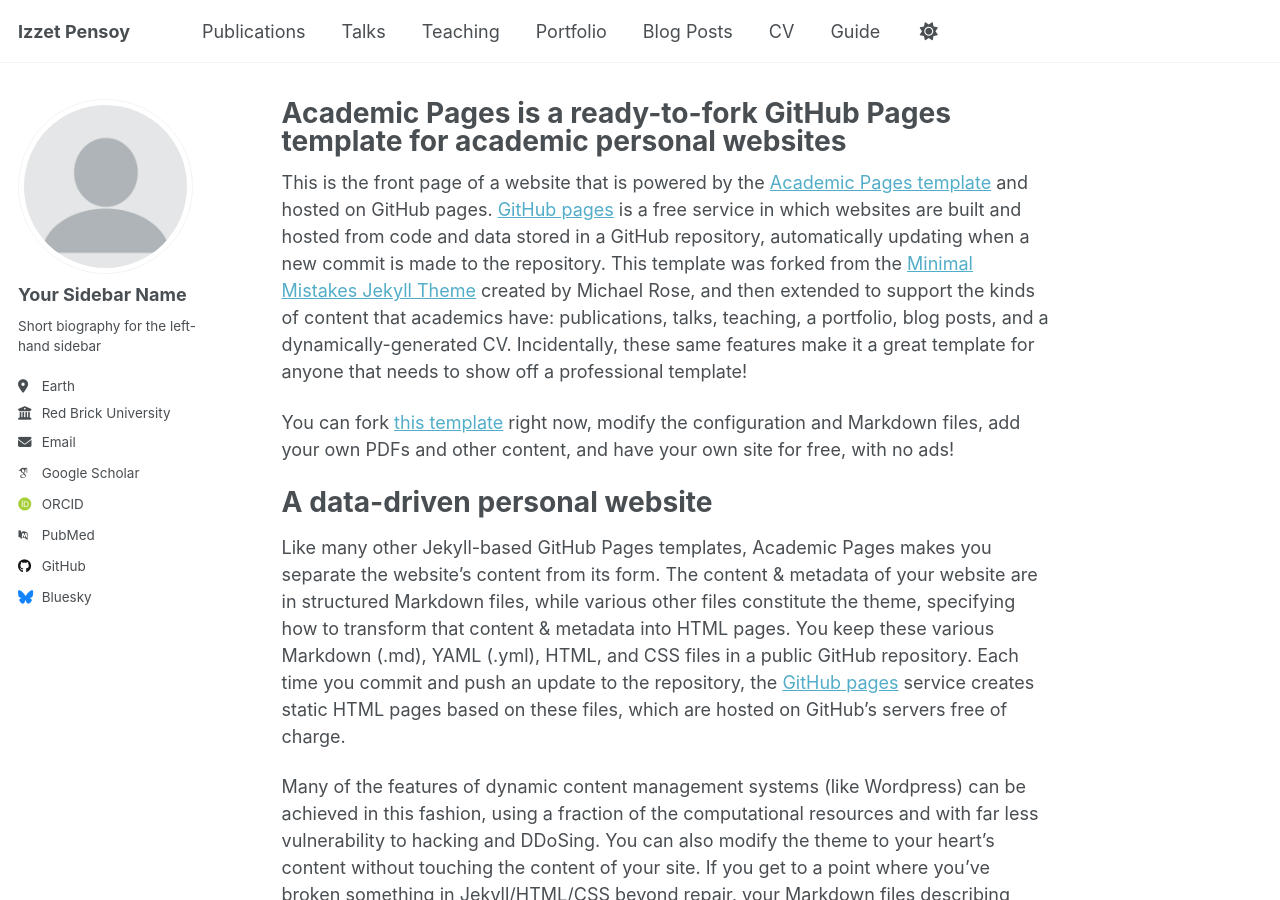
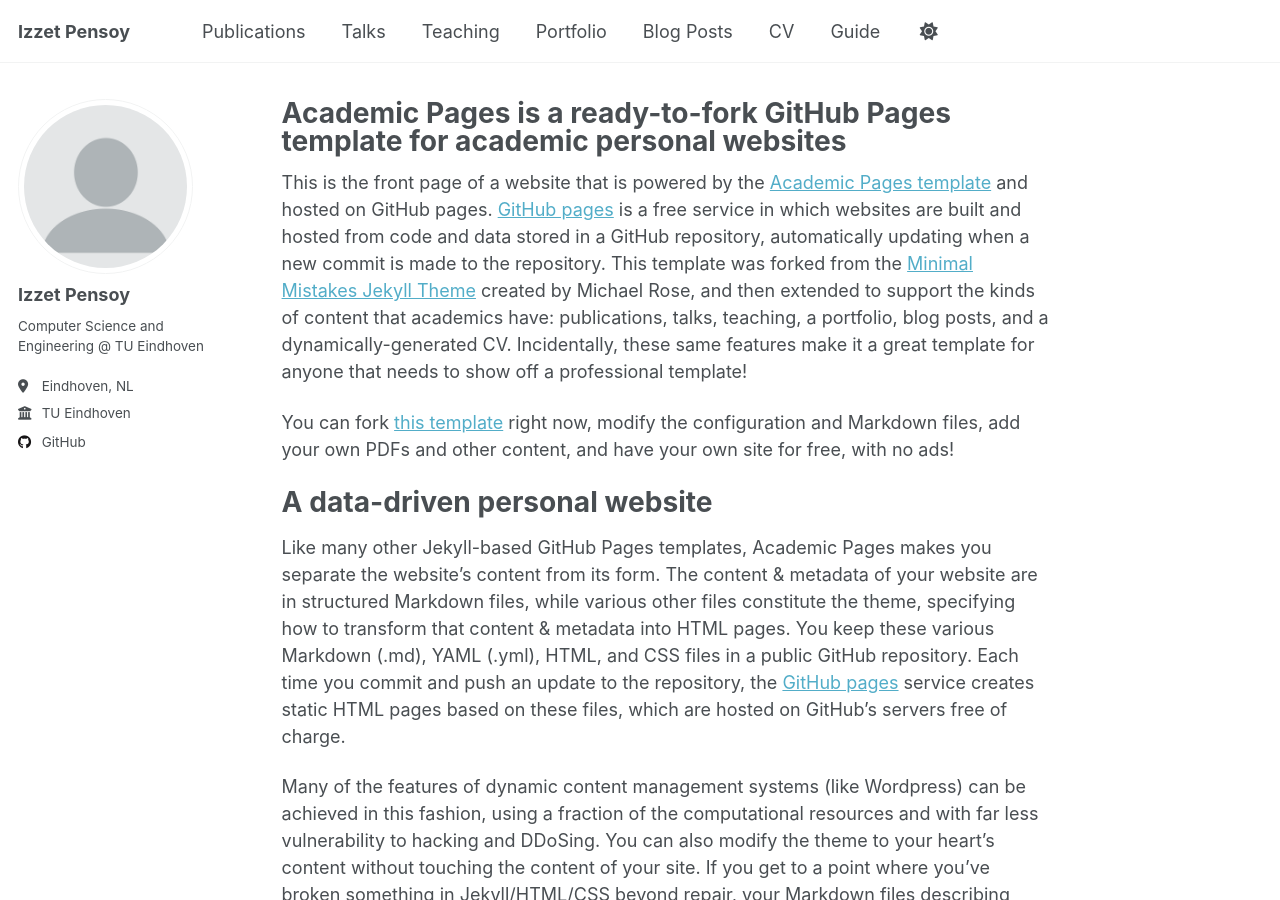
Before and after one commit to izzetp/izzetp.github.io, a Jekyll site: the page built from _pages/about.md, in a window 1280 px wide and 900 px high. Built offline with Jekyll 4.4.1, drawn with Linux system fonts in a browser that asks for light colours; some web fonts are replaced; a script that is not in the unit is left out.

Commit message:
Update _config.yml

```diff
--- a/_config.yml
+++ b/_config.yml
@@ -24,23 +24,23 @@
 author:
   # Biographic information
   avatar           : "profile.png"
-  name             : "Your Sidebar Name"
+  name             : "Izzet Pensoy"
   pronouns         : # example: "she/her"
-  bio              : "Short biography for the left-hand sidebar"
-  location         : "Earth"
-  employer         : "Red Brick University"
+  bio              : "Computer Science and Engineering @ TU Eindhoven"
+  location         : "Eindhoven, NL"
+  employer         : "TU Eindhoven"
   uri              : # URL
-  email            : "none@example.org"
+  email            : # ""
 
   # Academic websites
   academia         : # URL
-  arxiv            : # URL - Update with the correct link to your profile
-  googlescholar    : "https://scholar.google.com/citations?user=PS_CX0AAAAAJ"
+  arxiv            : # URL
+  googlescholar    : # URL
   inspire-hep      : # URL
   impactstory      : # URL
-  orcid            : "http://orcid.org/yourorcidurl"
+  orcid            : # URL
   semantic         : # URL
-  pubmed           : "https://www.ncbi.nlm.nih.gov/pubmed/?term=john+snow"
+  pubmed           : # URL
   researchgate     : # URL
   scopus           : # URL
 
@@ -48,13 +48,13 @@
   bitbucket        : # Username - Update with your username on the site
   codepen          : # Username
   dribbble         : # Username
-  github           : "academicpages"
+  github           : "izzetp"
   kaggle           : # Username
   stackoverflow    : # User number or user number and name (i.e., use "1" or "1/jeff-atwood")
 
   # Social media
   artstation       : # Username
-  bluesky          : "bsky.app" # Replace this with you Bluesky username
+  bluesky          : # Replace this with you Bluesky username
   facebook         : # Username
   flickr           : # Username
   foursquare       : # Username
```
